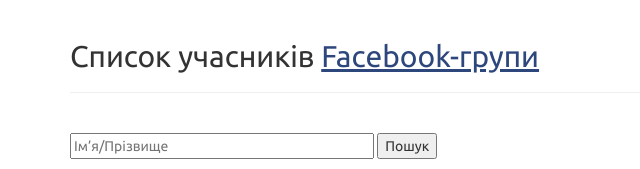
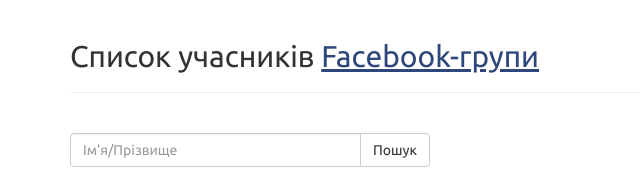
Before and after one commit to dimadvk/runstat, a Django app: template runstat/templates/runstat/members.html in a window 1280 px wide. Shown: the part 72-241 px from the top of the page, without its empty margins (0-640 px from the left). Run offline with Django 3.2, Linux system fonts and the light colour scheme; the template is opened without the code that fills it, so the values that code supplies are empty; some libraries are stand-ins or nearby versions.

Commit message:
modify search field

```diff
--- a/runstat/templates/runstat/members.html
+++ b/runstat/templates/runstat/members.html
@@ -10,10 +10,14 @@
 
 {% block content %}
 <div class="row">
-    <div class="col-xs-12 search-form">
+    <div class="col-xs-4 search-form">
         <form mehod="get">
-            <input type="text" maxlength="50" size="30" name="search_name" value="{{request.GET.search_name}}" placeholder="Ім’я/Прізвище">
-            <input type="submit" value="Пошук">
+            <div class="input-group">
+                <input required="required" class="form-control" type="text" maxlength="50" size="30" name="search_name" value="{{request.GET.search_name}}" placeholder="Ім’я/Прізвище">
+                <span class="input-group-btn">
+                    <button class="btn btn-default" type="submit">Пошук</button>
+                </span>
+            </div>
         </form>
     </div>
 </div>
```
